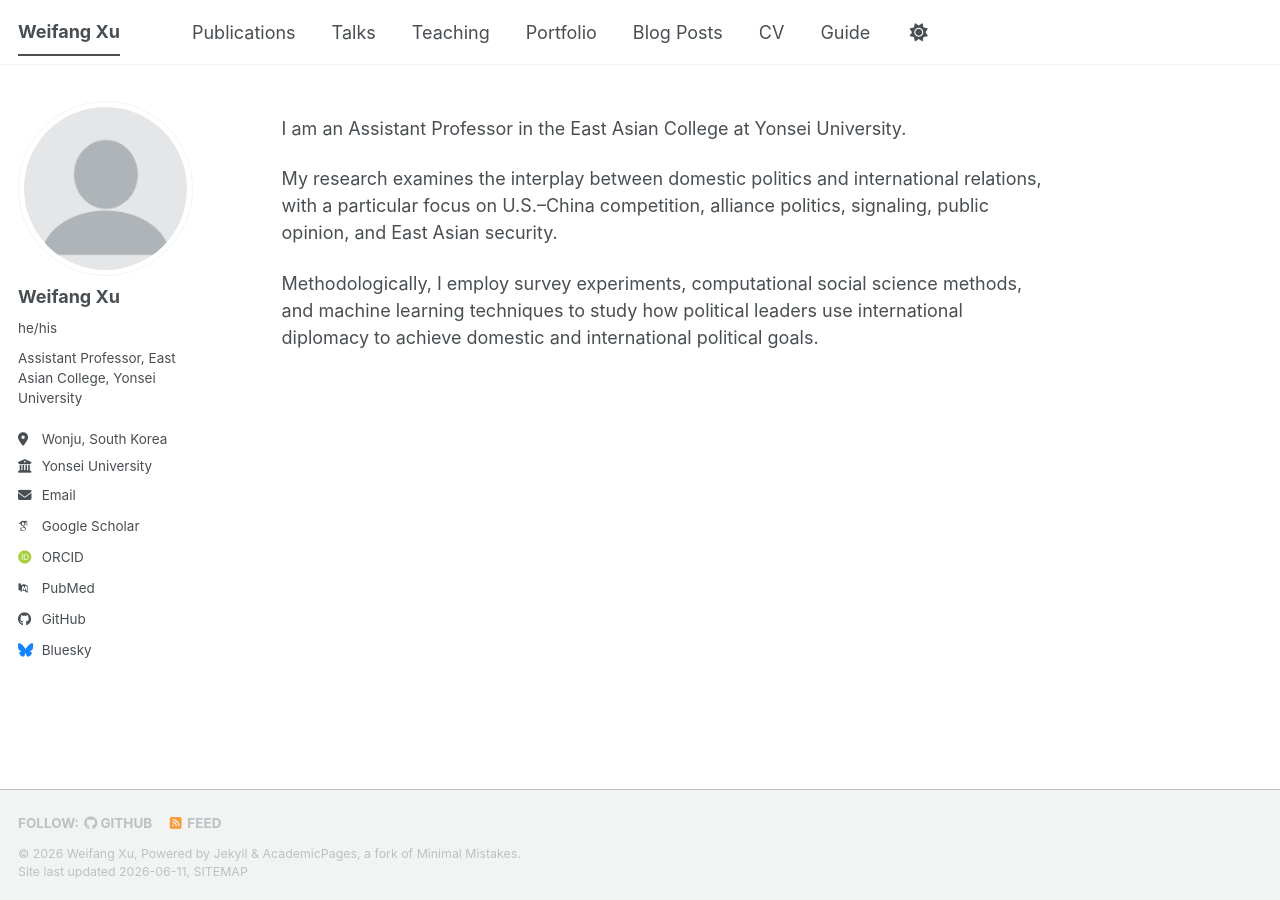
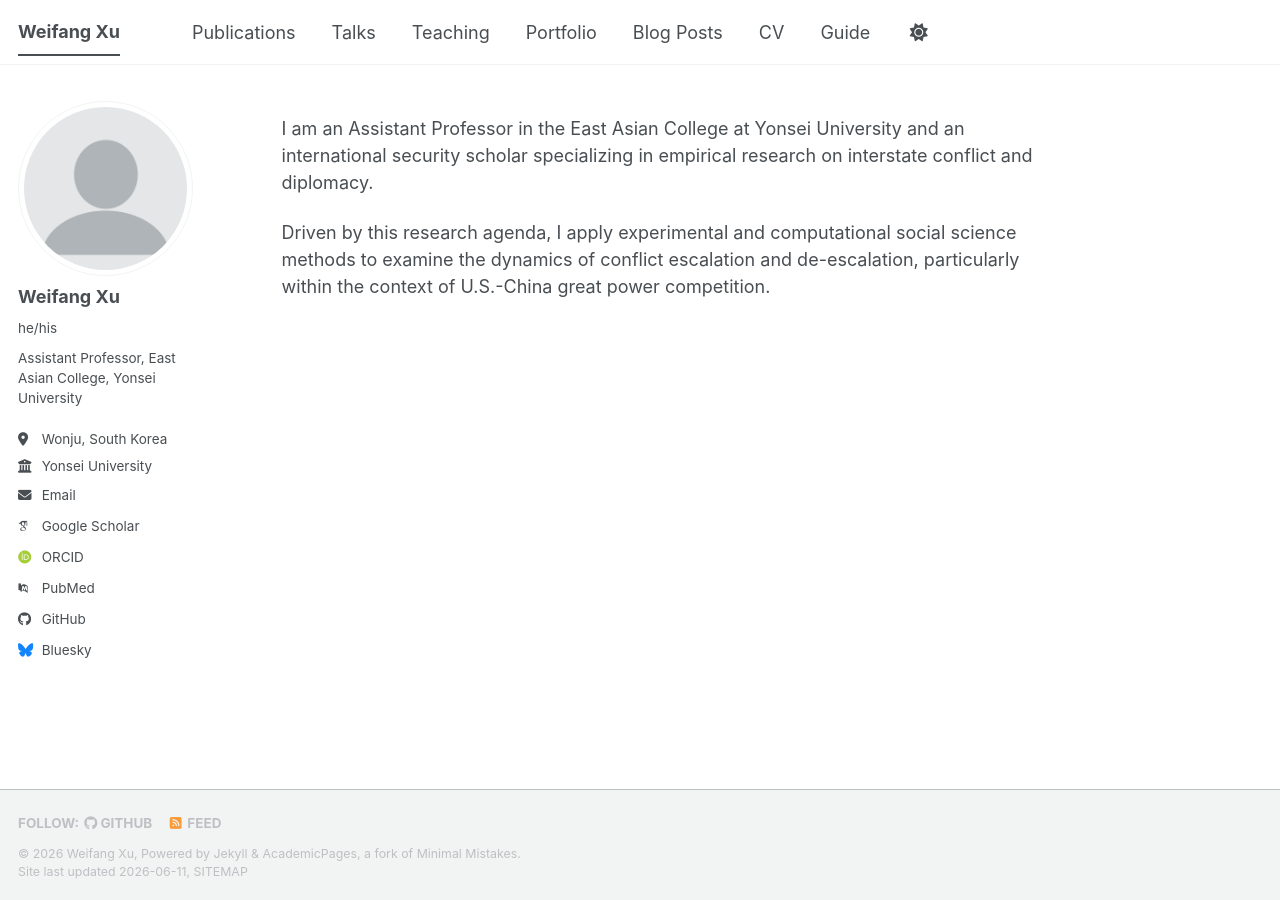
Before and after one commit to victorfsu/victorfsu.github.io, a Jekyll site: the page built from _pages/about.md, in a window 1280 px wide. Built offline with Jekyll 4.4.1, drawn with Linux system fonts in a browser that asks for light colours; some web fonts are replaced; a script bundle is joined from its source files by our own code; library files that are not in the unit come from our copies.

Commit message:
Update about.md

```diff
--- a/_pages/about.md
+++ b/_pages/about.md
@@ -4,8 +4,6 @@ title: ""
 author_profile: true
 ---
 
-I am an Assistant Professor in the East Asian College at Yonsei University.
+I am an Assistant Professor in the East Asian College at Yonsei University and an international security scholar specializing in empirical research on interstate conflict and diplomacy.
 
-My research examines the interplay between domestic politics and international relations, with a particular focus on U.S.–China competition, alliance politics, signaling, public opinion, and East Asian security.
-
-Methodologically, I employ survey experiments, computational social science methods, and machine learning techniques to study how political leaders use international diplomacy to achieve domestic and international political goals.
+Driven by this research agenda, I apply experimental and computational social science methods to examine the dynamics of conflict escalation and de-escalation, particularly within the context of U.S.-China great power competition.
```
